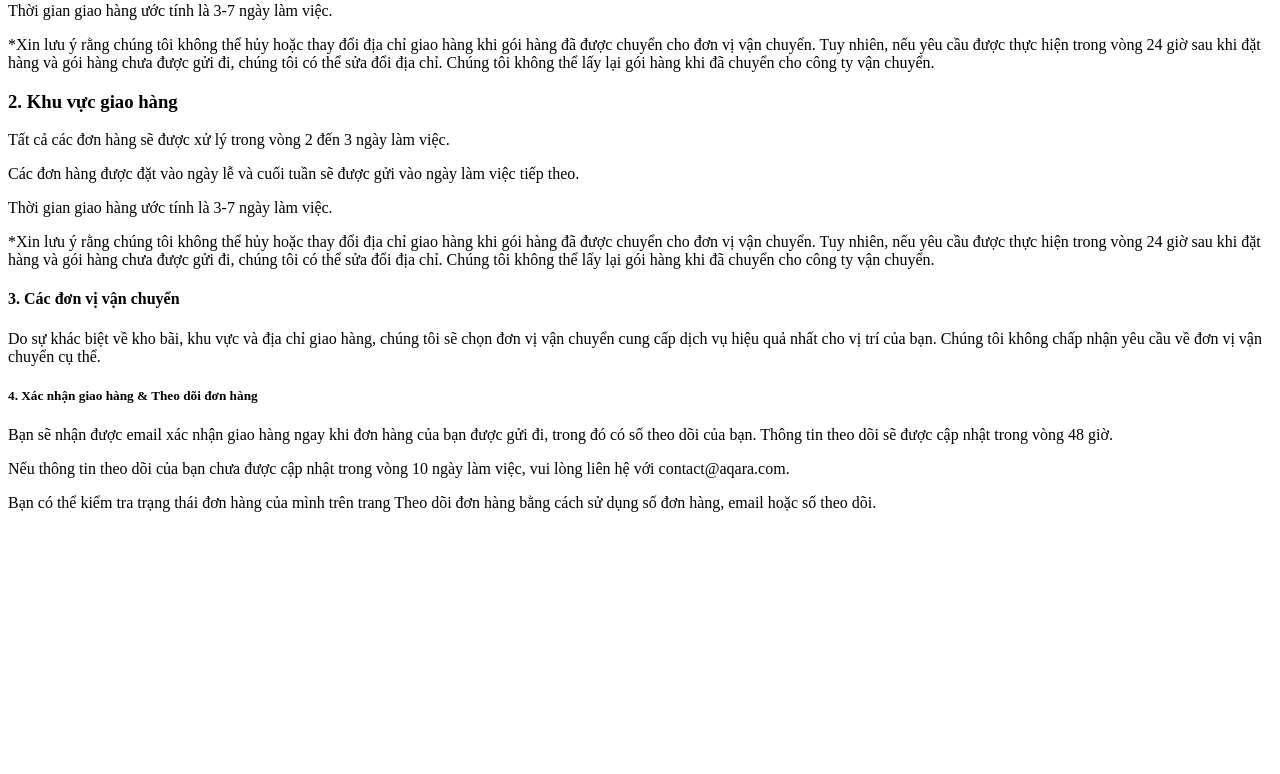
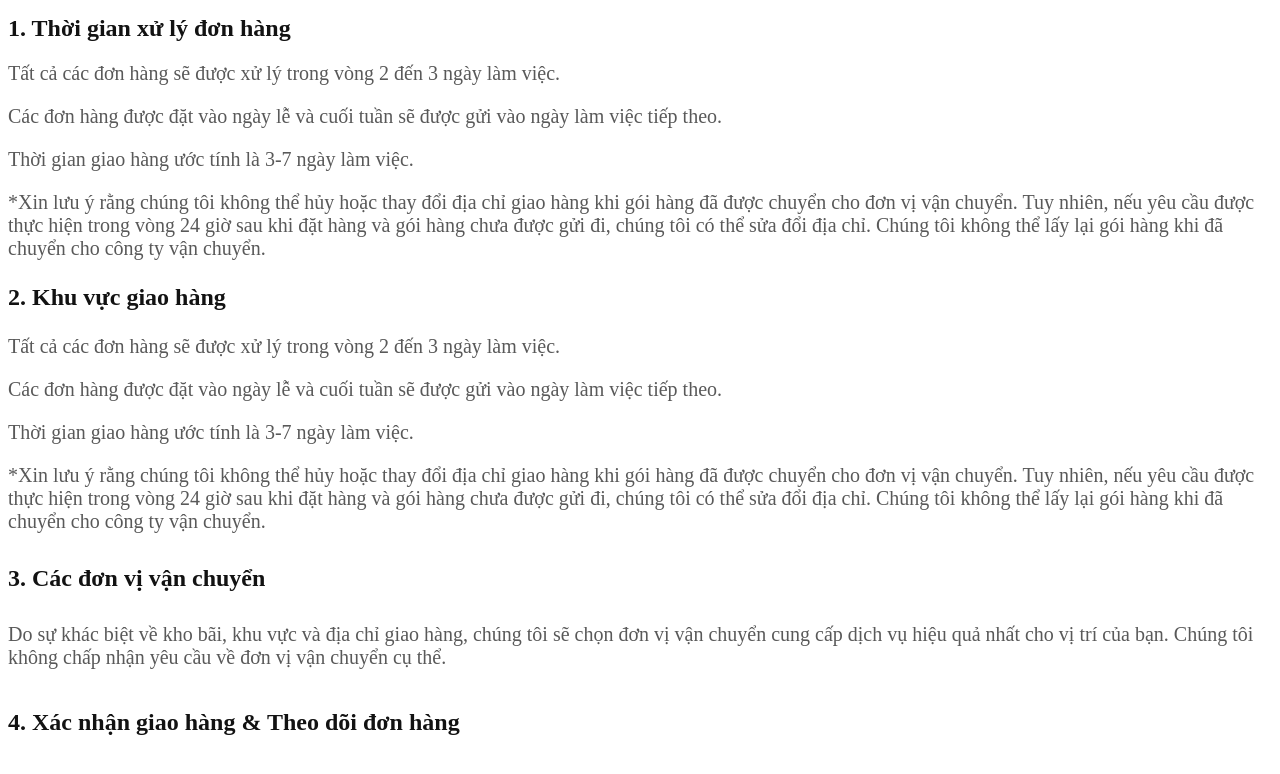
Before and after one commit to leovuext1/Training, a plain HTML site: page project_1/index.html in a window 1280 px wide. Shown: the part 397-1171 px from the top of the page. Before the commit the page ends 925 px from the top, so only its background shows below. Drawn offline with Linux system fonts and the light colour scheme.

Commit message:
dev: Fix link file css to website

```diff
--- a/bài tập/index.html
+++ b/project_1/index.html
@@ -3,7 +3,7 @@
     <head>
      <meta charset="UTF-8">
         <meta name="viewport" content="width=device-width, initial-scale=1.0">
-        <link rel="stylesheet" href="../assets/style.css">
+        <link rel="stylesheet" href="../project_1/assets/styles.css">
      <title>Chính sách Aquara</title>
     </head>
     <body>
```
Also changed, not shown: project_1/assets/global.js (added), project_1/assets/styles.css (renamed from bài tập/assets/styles.css).
